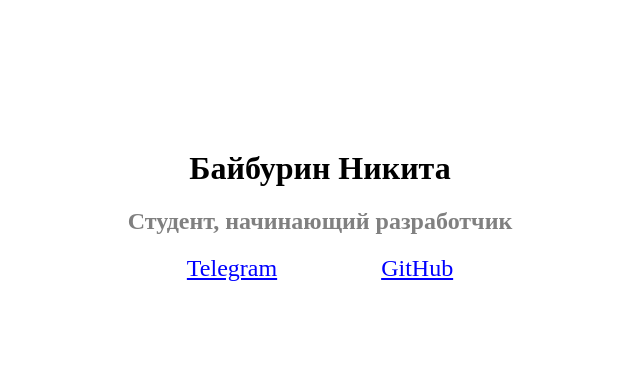
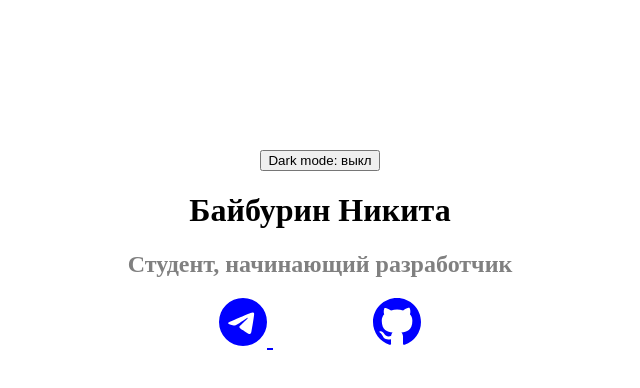
Before and after one commit to havchik2016/havchik2016.github.io, a plain HTML site: page index.html in a window 1280 px wide. Shown: the whole page, without its empty margins (320-960 px from the left). Drawn offline with Linux system fonts and the light colour scheme.

Commit message:
Dark mode button + social icons

```diff
--- a/index.html
+++ b/index.html
@@ -8,9 +8,25 @@
             text-align: center;
         }
 
+        :root {
+            --bg-color: #fff;
+            --primary-text-color: #000;
+            --primary-text-body-color: #000;
+        }
+
         body {
-            background-color: #ffffff;
+            background-color: var(--bg-color);
+            color: var(--primary-text-body-color);
             margin-top: 150px;
+        }
+
+        .dark-mode-body {
+            --bg-color: #000;
+            --primary-text-body-color: #fff;
+        }
+
+        h1 {
+            color: var(--primary-text-body-color);
         }
 
         h2 {
@@ -26,9 +42,35 @@
     </style>
 </head>
 <body>
-    <h1>Байбурин Никита</h1>
+    <form>
+    <input type="button" id="myButton" value="Dark mode: выкл"
+        onclick="Buttontoggle();">
+    </form>
+    <script type="text/javascript">
+    function Buttontoggle()
+    {
+        var t = document.getElementById("myButton");
+        if(t.value=="Dark mode: вкл") {
+            t.value="Dark mode: выкл";
+        }
+        else if(t.value=="Dark mode: выкл") {
+            t.value="Dark mode: вкл";
+        }
+        document.body.classList.toggle("dark-mode-body");
+        document.h1.classList.toogle("dark-mode");
+    }
+    </script>
+    <h1 class="dark-mode">Байбурин Никита</h1>
     <h2>Студент, начинающий разработчик</h2>
-    <a href="https://t.me/NeketmanX" target="_blank">Telegram</a>
-    <a href="https://github.com/havchik2016" target="_blank">GitHub</a>
+    <a href="https://t.me/NeketmanX" target="_blank">
+        <svg xmlns="http://www.w3.org/2000/svg" width="48" height="48" fill="currentColor" class="bi bi-telegram" viewBox="0 0 16 16">
+            <path d="M16 8A8 8 0 1 1 0 8a8 8 0 0 1 16 0zM8.287 5.906c-.778.324-2.334.994-4.666 2.01-.378.15-.577.298-.595.442-.03.243.275.339.69.47l.175.055c.408.133.958.288 1.243.294.26.006.549-.1.868-.32 2.179-1.471 3.304-2.214 3.374-2.23.05-.012.12-.026.166.016.047.041.042.12.037.141-.03.129-1.227 1.241-1.846 1.817-.193.18-.33.307-.358.336a8.154 8.154 0 0 1-.188.186c-.38.366-.664.64.015 1.088.327.216.589.393.85.571.284.194.568.387.936.629.093.06.183.125.27.187.331.236.63.448.997.414.214-.02.435-.22.547-.82.265-1.417.786-4.486.906-5.751a1.426 1.426 0 0 0-.013-.315.337.337 0 0 0-.114-.217.526.526 0 0 0-.31-.093c-.3.005-.763.166-2.984 1.09z"/>
+        </svg>
+    </a>
+    <a href="https://github.com/havchik2016" target="_blank">
+        <svg xmlns="http://www.w3.org/2000/svg" width="48" height="48" fill="currentColor" class="bi bi-github" viewBox="0 0 16 16">
+            <path d="M8 0C3.58 0 0 3.58 0 8c0 3.54 2.29 6.53 5.47 7.59.4.07.55-.17.55-.38 0-.19-.01-.82-.01-1.49-2.01.37-2.53-.49-2.69-.94-.09-.23-.48-.94-.82-1.13-.28-.15-.68-.52-.01-.53.63-.01 1.08.58 1.23.82.72 1.21 1.87.87 2.33.66.07-.52.28-.87.51-1.07-1.78-.2-3.64-.89-3.64-3.95 0-.87.31-1.59.82-2.15-.08-.2-.36-1.02.08-2.12 0 0 .67-.21 2.2.82.64-.18 1.32-.27 2-.27.68 0 1.36.09 2 .27 1.53-1.04 2.2-.82 2.2-.82.44 1.1.16 1.92.08 2.12.51.56.82 1.27.82 2.15 0 3.07-1.87 3.75-3.65 3.95.29.25.54.73.54 1.48 0 1.07-.01 1.93-.01 2.2 0 .21.15.46.55.38A8.012 8.012 0 0 0 16 8c0-4.42-3.58-8-8-8z"/>
+        </svg>
+    </a>
 </body>
 </html>
```
